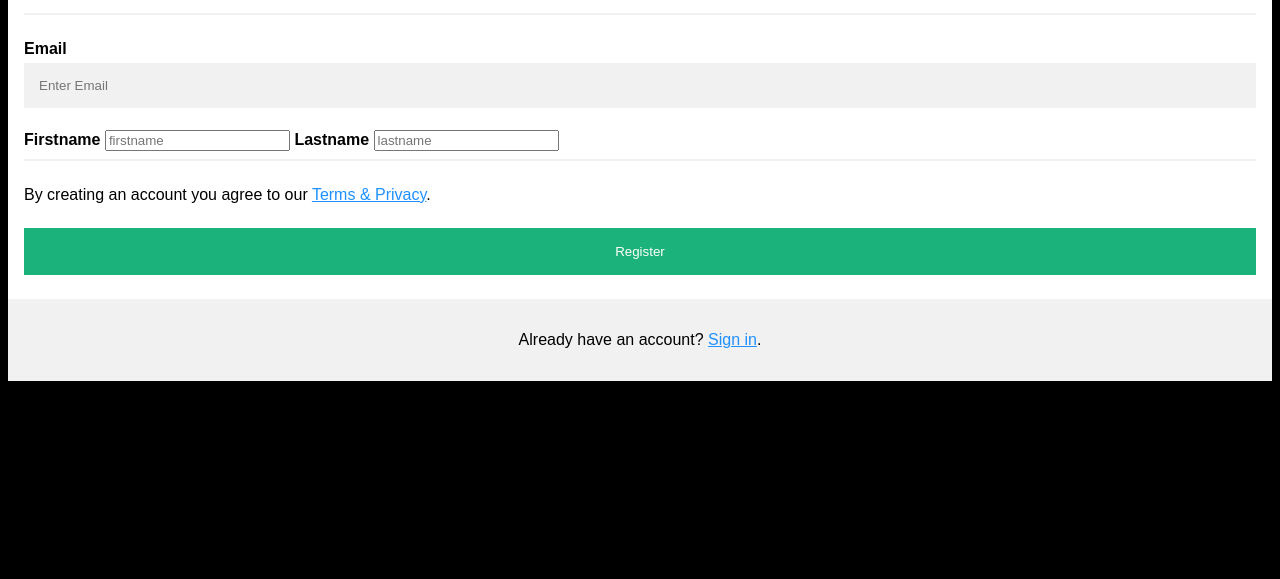
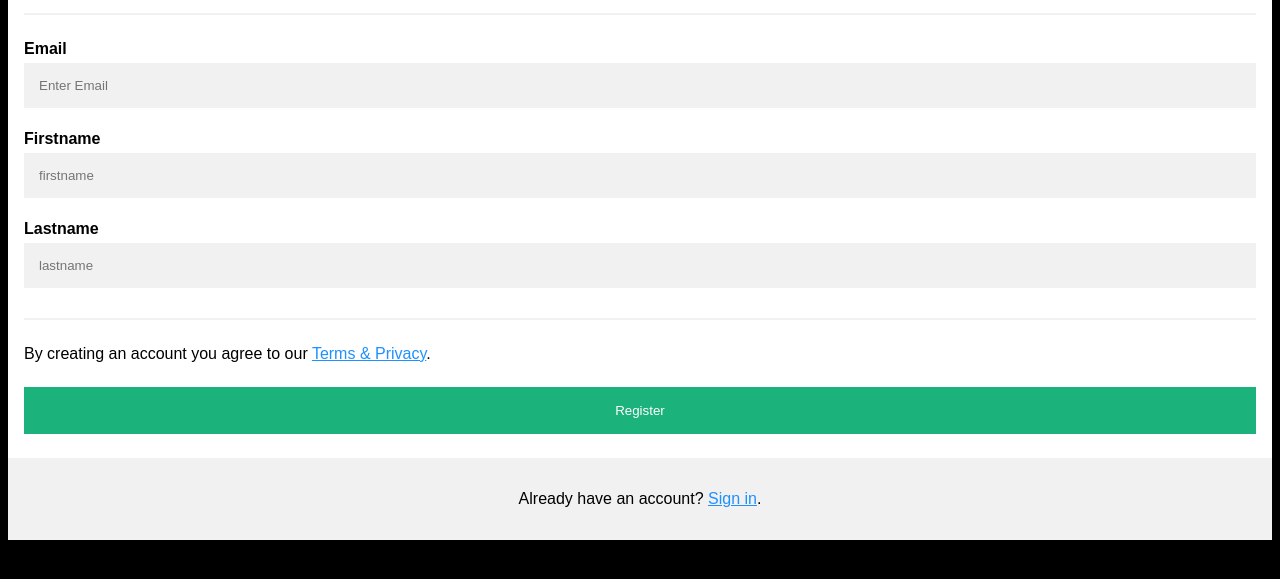
Before and after one commit to Jack95030Kee/hello-world, a plain HTML site: page index.html in a window 1280 px wide. Shown: the part 125-704 px from the top of the page. Drawn offline with Linux system fonts and the light colour scheme.

Commit message:
change type to Text

```diff
--- a/index.html
+++ b/index.html
@@ -79,10 +79,10 @@ a {
     <input type="text" placeholder="Enter Email" name="email" id="data[email]" required>
 
     <label for="firstname"><b>Firstname</b></label>
-    <input type="firstname" placeholder="firstname" name="firstname" id="data[firstname]" required>
+    <input type="text" placeholder="firstname" name="firstname" id="data[firstname]" required>
 
     <label for="lastname"><b>Lastname</b></label>
-    <input type="lastname" placeholder="lastname" name="lastname" id="data[lastname]" required>
+    <input type="text" placeholder="lastname" name="lastname" id="data[lastname]" required>
     <hr>
     <p>By creating an account you agree to our <a href="#">Terms & Privacy</a>.</p>
 
```
